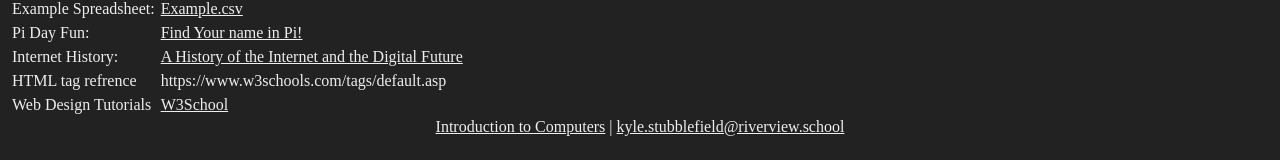
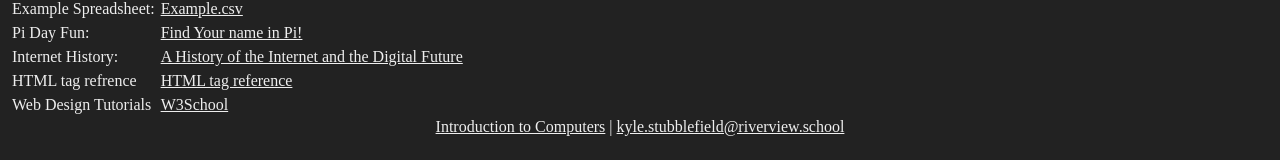
Before and after one commit to iamtuxmeister/ruthsoasis, a plain HTML site: page index.html in a window 1280 px wide. Shown: the part 224-384 px from the top of the page. Drawn offline with Linux system fonts and the light colour scheme.

Commit message:
iterating

```diff
--- a/index.html
+++ b/index.html
@@ -33,7 +33,7 @@ ____        _   _     _        ___            _
 			<tr><td>Internet History:</td><td>
                     <a href="https://github.com/iamtuxmeister/introduction-to-computers/blob/main/05-internet/A_History_of_the_Internet_and_the_Digital_Future.pdf"
                         target="_blank">A History of the Internet and the Digital Future</a></td></tr>
-            <tr><td>HTML tag refrence</td><td>https://www.w3schools.com/tags/default.asp</td></tr>
+            <tr><td>HTML tag refrence</td><td><a href="https://www.w3schools.com/tags/default.asp">HTML tag reference</a></td></tr>
             <tr><td>Web Design Tutorials</td><td><a href="https://www.w3schools.com/">W3School</a></td></tr>
 		</table>
 	</body>
```
